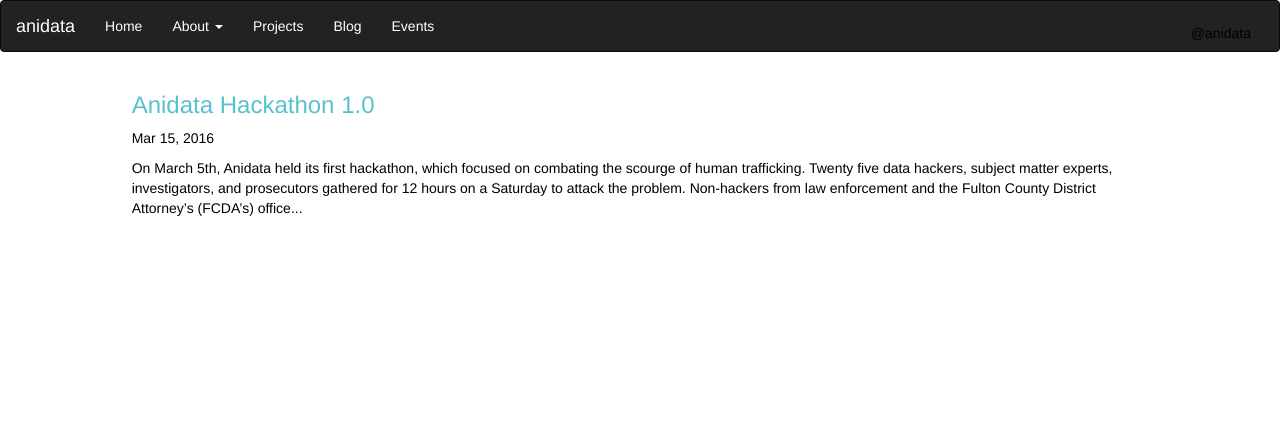
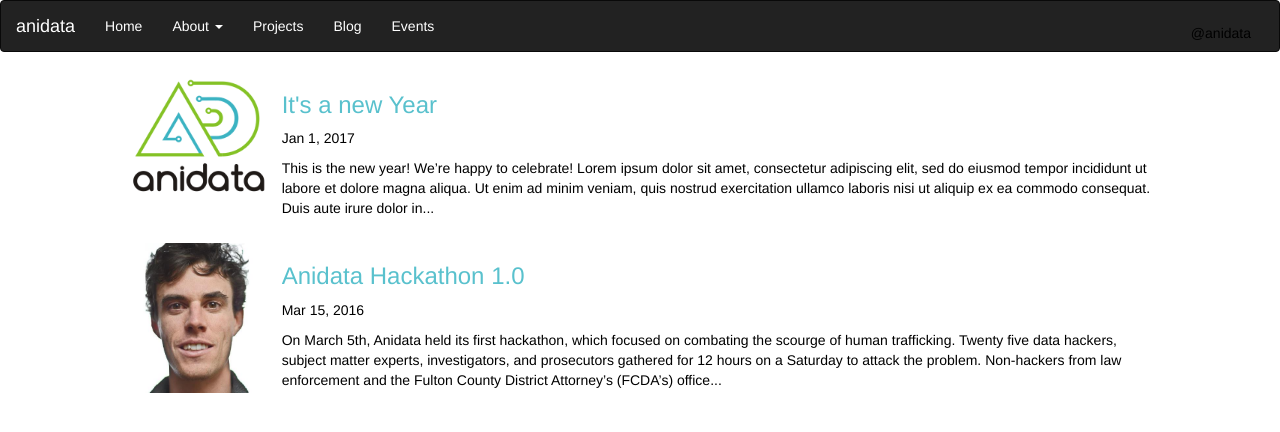
Before and after one commit to anidata/anidata.github.io, a Jekyll site: the page built from blog/index.html, in a window 1280 px wide. Shown: the top 432 px of the page. Built offline with Jekyll 4.4.1, drawn with Linux system fonts in a browser that asks for light colours.

Commit message:
Added Thumbnails to front matter for posts. Might need to make them responsive, but I didn't want them to be full sized. I'll iterate on this if i see something funny on mobile

```diff
--- a/_includes/postbase.html
+++ b/_includes/postbase.html
@@ -1,7 +1,7 @@
 <div class="media">
   <div class="media-left">
     {% if post.media %}
-      <img class="media-object" src="..." alt="...">
+      <img class="img-thumbnail2 media-object" src="{{ site.baseurl }}/images/{{ post.media }}" alt="...">
     {% endif %}
   </div>
   <div class="media-body">
--- /dev/null
+++ b/blog/_posts/2017-01-01-NewYear.md
@@ -0,0 +1,15 @@
+---
+layout:     post
+type:		blog
+title:      It's a new Year
+date:       2017-01-01
+summary:    New Data, New Year
+media: 		title.png
+---
+
+
+This is the new year! We're happy to celebrate!
+
+Lorem ipsum dolor sit amet, consectetur adipiscing elit, sed do eiusmod tempor incididunt ut labore et dolore magna aliqua. Ut enim ad minim veniam, quis nostrud exercitation ullamco laboris nisi ut aliquip ex ea commodo consequat. Duis aute irure dolor in reprehenderit in voluptate velit esse cillum dolore eu fugiat nulla pariatur. Excepteur sint occaecat cupidatat non proident, sunt in culpa qui officia deserunt mollit anim id est laborum
+
+Lorem ipsum dolor sit amet, consectetur adipiscing elit, sed do eiusmod tempor incididunt ut labore et dolore magna aliqua. Ut enim ad minim veniam, quis nostrud exercitation ullamco laboris nisi ut aliquip ex ea commodo consequat. Duis aute irure dolor in reprehenderit in voluptate velit esse cillum dolore eu fugiat nulla pariatur. Excepteur sint occaecat cupidatat non proident, sunt in culpa qui officia deserunt mollit anim id est laborum.Lorem ipsum dolor sit amet, consectetur adipiscing elit, sed do eiusmod tempor incididunt ut labore et dolore magna aliqua. Ut enim ad minim veniam, quis nostrud exercitation ullamco laboris nisi ut aliquip ex ea commodo consequat. Duis aute irure dolor in reprehenderit in voluptate velit esse cillum dolore eu fugiat nulla pariatur. Excepteur sint occaecat cupidatat non proident, sunt in culpa qui officia deserunt mollit anim id est laborum
--- a/styles/main.scss
+++ b/styles/main.scss
@@ -39,6 +39,12 @@
 	max-height: 250px;
 }
 
+.img-thumbnail2{
+  max-height: 150px;
+  width: 150px;
+}
+
+
 .btn-bio {
 	margin-top: 2em;
 }
```
Also changed, not shown: blog/_posts/2016-03-15-Anidata10.md (+1 -1 lines).
